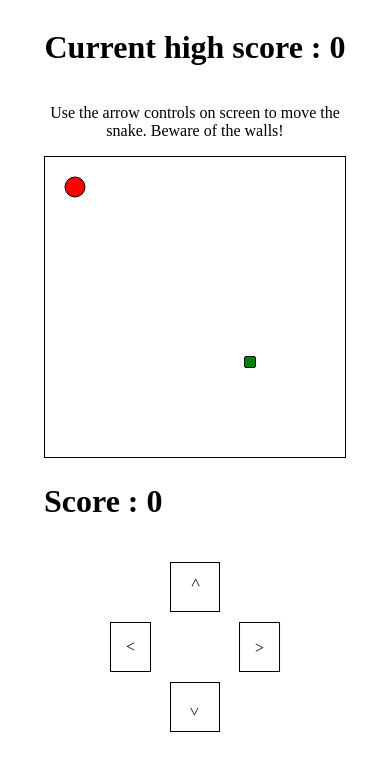
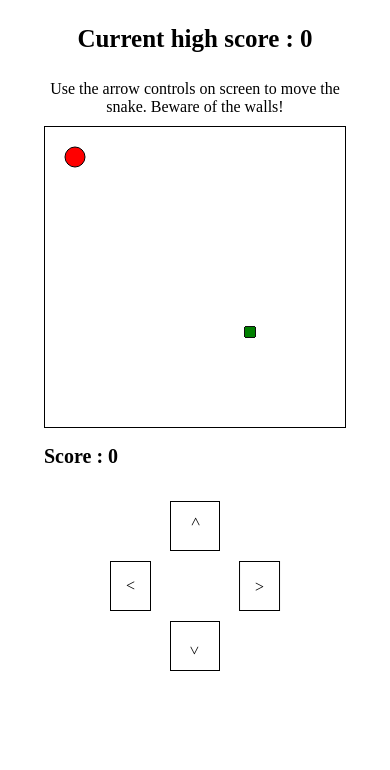
Before and after one commit to Daprojects1/Snake, a website with bundled scripts: page index.html in a window 390 px wide. Built offline with nearby package versions, Linux system fonts and the light colour scheme.

Commit message:
made responsive

```diff
--- a/index.html
+++ b/index.html
@@ -9,11 +9,11 @@
 </head>
 <body>
     <div class="main-body">
-        <h1>Current high score : <span class="high-score"></span></h1>
+        <h1 class="main-h1">Current high score : <span class="high-score"></span></h1>
         <p>Use the arrow controls <span class="onKey">on keyboard </span> <span class="onScreen">on screen</span> to move the snake. Beware of the walls!</p>
         <div class="main-div">
             <canvas width="300px" height="300px"></canvas>
-            <h1>Score : <span class="score-span">0</span></h1>
+            <h1 class="score">Score : <span class="score-span">0</span></h1>
         </div>
         <div class="controls">
             <div class="left control" id="left">
--- a/styles.css
+++ b/styles.css
@@ -15,10 +15,13 @@ canvas {
     position: relative;
 }
 
-
+.main-h1{
+    font-size: 25px;
+}
 .main-body p{
     text-align: center;
     width: 300px;
+    margin: 10px 5px;
 }
 
 .modal{
@@ -39,6 +42,9 @@ canvas {
     opacity: 1;
 }
 
+.score{
+    font-size: 20px;
+}
 .restart{
     width: 200px;
     height: 50px;
```
